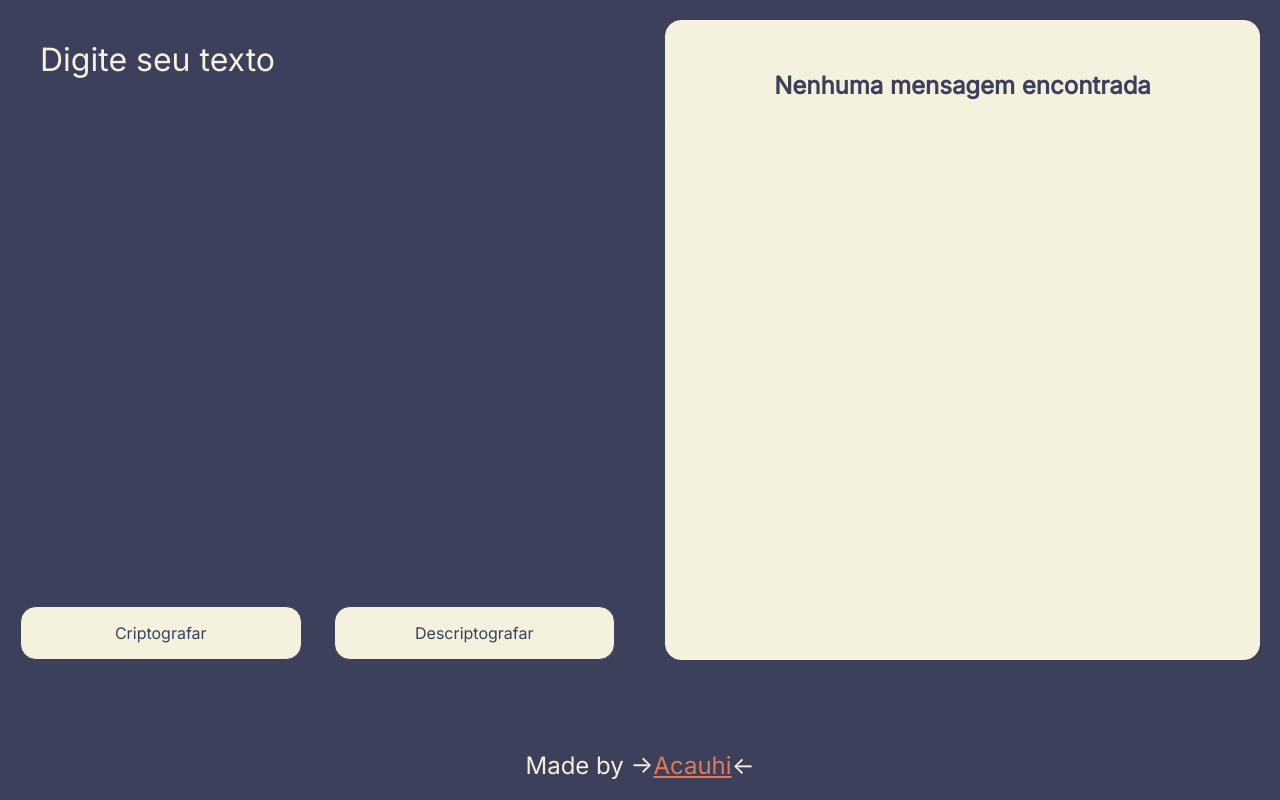
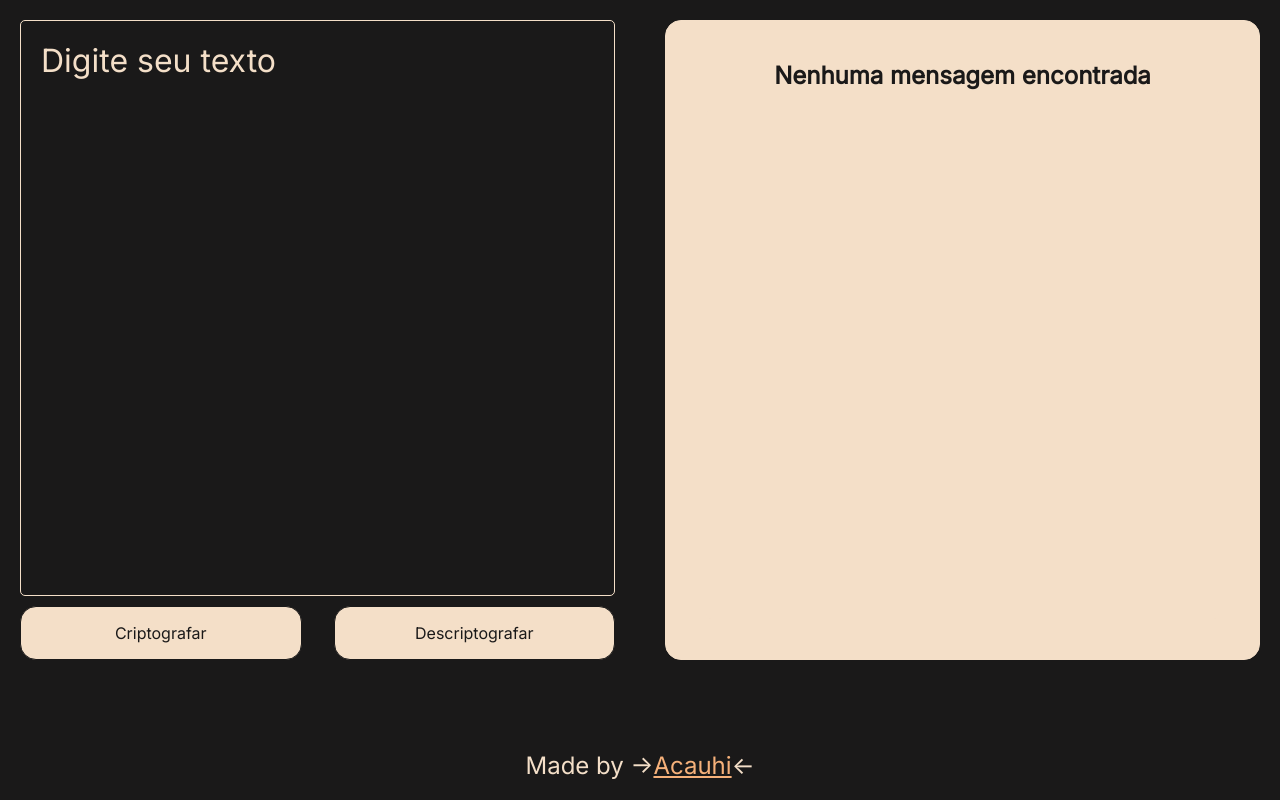
Before and after one commit to Acauhi99/encryptor, a plain HTML site: page index.html in a window 1280 px wide. Drawn offline with Linux system fonts and the light colour scheme.

Commit message:
update css colors

```diff
--- a/css/style.css
+++ b/css/style.css
@@ -1,9 +1,9 @@
 @import url("https://fonts.googleapis.com/css2?family=Inter&display=swap");
 
 :root {
-  --main-color: #f4f1de;
-  --second-color: #e07a5f;
-  --third-color: #3d405b;
+  --main-color: #F4DFC8;
+  --second-color: #F6B17A;
+  --third-color: #1a1919;
 
   --primary-font: "Inter", sans-serif;
 }
@@ -41,7 +41,8 @@ button {
 .content__text__input {
   resize: none;
   background-color: var(--third-color);
-  border: 0;
+  border: 2;
+  border-color: var(--main-color);
   font-family: var(--primary-font);
   color: var(--main-color);
   font-size: 2em;
@@ -115,7 +116,7 @@ button {
   flex-direction: column;
   align-items: center;
   justify-content: space-between;
-  padding: 50px 0 50px 0;
+  padding: 40px 40px 40px 40px;
   align-content: center;
   background-color: var(--main-color);
   border: 1px solid var(--main-color);
```
